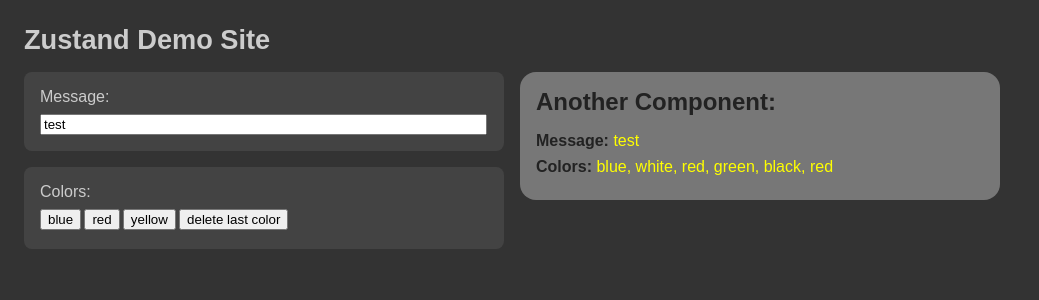
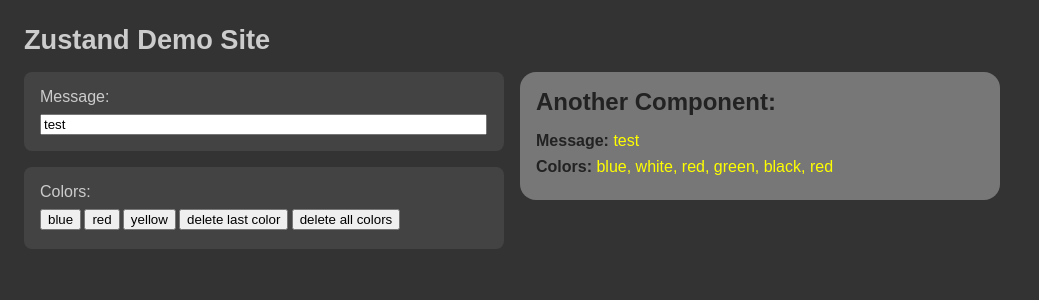
Before and after one commit to edwardtanguay/et02-zustand-state-demo, a React (Vite) app: page / in a window 1280 px wide. Shown: the top 300 px of the page, without its empty margins (0-1039 px from the left). Built offline with nearby package versions, Linux system fonts and the light colour scheme.

Commit message:
delete all colors

```diff
--- a/src/App.tsx
+++ b/src/App.tsx
@@ -33,7 +33,9 @@
 						<button onClick={() => store.deleteColor()}>
 							delete last color
 						</button>
-
+						<button onClick={() => store.deleteAllColors()}>
+							delete all colors
+						</button>
 					</div>
 				</section>
 				<section className="dataArea">
--- a/src/store.tsx
+++ b/src/store.tsx
@@ -6,6 +6,7 @@
 	colors: string[];
 	addColor: (color: string) => void;
 	deleteColor: () => void;
+	deleteAllColors: () => void;
 }
 
 export const useStore = create<IStore>(
@@ -27,6 +28,13 @@
 				_state.colors.pop();
 				return _state;
 			})
+		},
+		deleteAllColors: () => {
+			set((state) => {
+				const _state = { ...state };
+				_state.colors = [];
+				return _state;
+			})
 		}
 	})
 );
```
